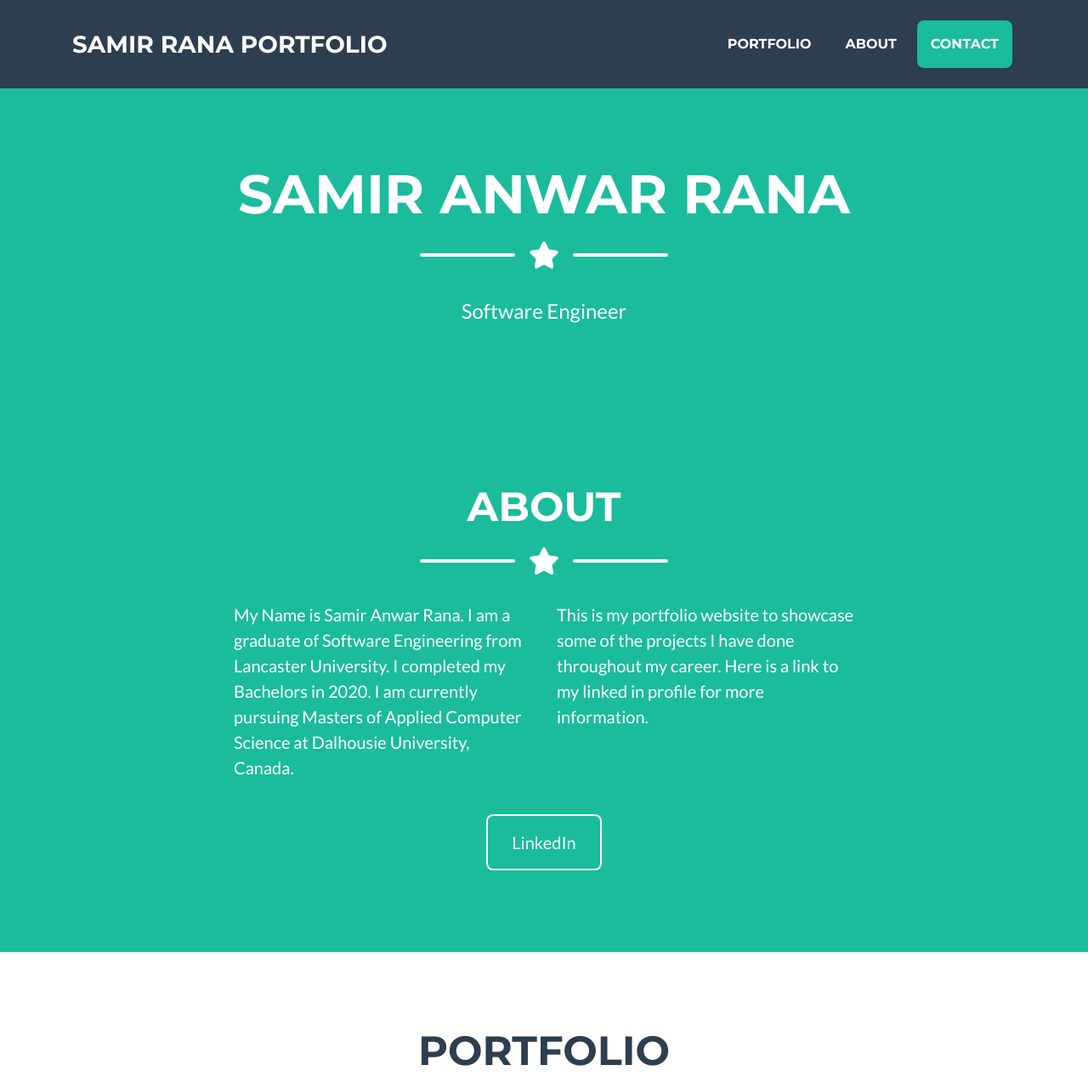
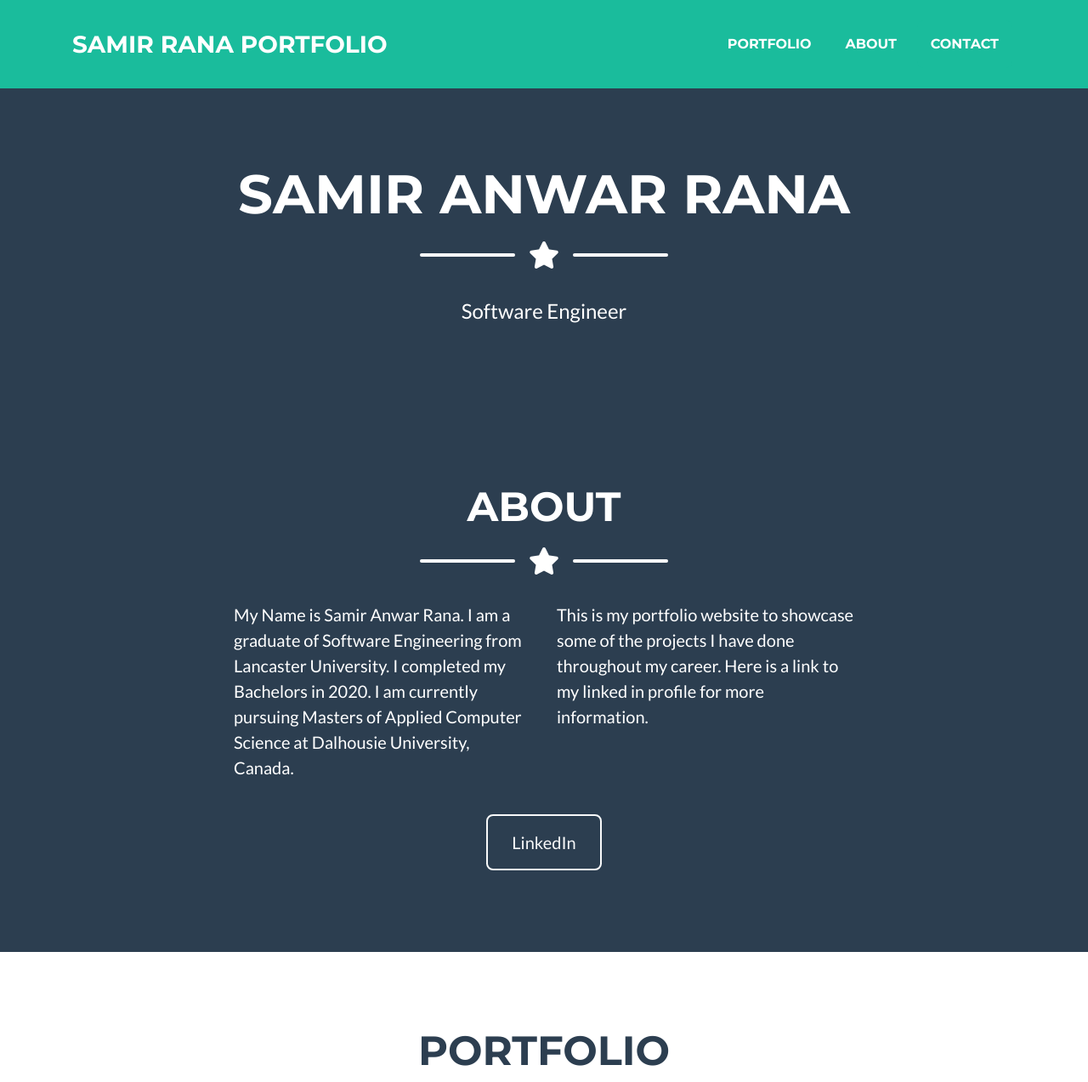
Before and after one commit to samirrana/samirrana.github.io, a website with bundled scripts: page index.html in a window 1280 px wide. Shown: the top 1273 px of the page at 85% size. Built offline with nearby package versions, Linux system fonts and the light colour scheme.

```diff
--- a/index.html
+++ b/index.html
@@ -23,7 +23,7 @@
 <body id="page-top">
 
   <!-- Navigation -->
-  <nav class="navbar navbar-expand-lg bg-secondary text-uppercase fixed-top" id="mainNav">
+  <nav class="navbar navbar-expand-lg bg-primary text-uppercase fixed-top" id="mainNav">
     <div class="container">
       <a class="navbar-brand js-scroll-trigger" href="#page-top">Samir Rana Portfolio</a>
       <button class="navbar-toggler navbar-toggler-right text-uppercase font-weight-bold bg-primary text-white rounded" type="button" data-toggle="collapse" data-target="#navbarResponsive" aria-controls="navbarResponsive" aria-expanded="false" aria-label="Toggle navigation">
@@ -47,7 +47,7 @@
   </nav>
 
   <!-- Masthead -->
-  <header class="masthead bg-primary text-white text-center">
+  <header class="masthead bg-secondary text-white text-center">
     <div class="container d-flex align-items-center flex-column">
 
 
@@ -63,6 +63,7 @@
         <div class="divider-custom-line"></div>
       </div>
 
+
       <!-- Masthead Subheading -->
       <p class="masthead-subheading font-weight-light mb-0">Software Engineer</p>
 
@@ -70,7 +71,7 @@
   </header>
 
   <!-- About Section -->
-  <section class="page-section bg-primary text-white mb-0" id="about">
+  <section class="page-section bg-secondary text-white mb-0" id="about">
     <div class="container">
 
       <!-- About Section Heading -->
@@ -273,7 +274,7 @@
   </section>
 
   <!-- Footer -->
-  <footer class="footer text-center">
+  <footer class="footer bg-secondary text-center">
     <div class="container">
       <div class="row">
 
@@ -310,7 +311,7 @@
   </footer>
 
   <!-- Copyright Section -->
-  <section class="copyright py-4 text-center text-white">
+  <section class="copyright py-4 text-center bg-primary text-white">
     <div class="container">
       <small>Copyright &copy; Samir Anwar Rana</small>
     </div>
```
Also changed, not shown: 1 other file.
